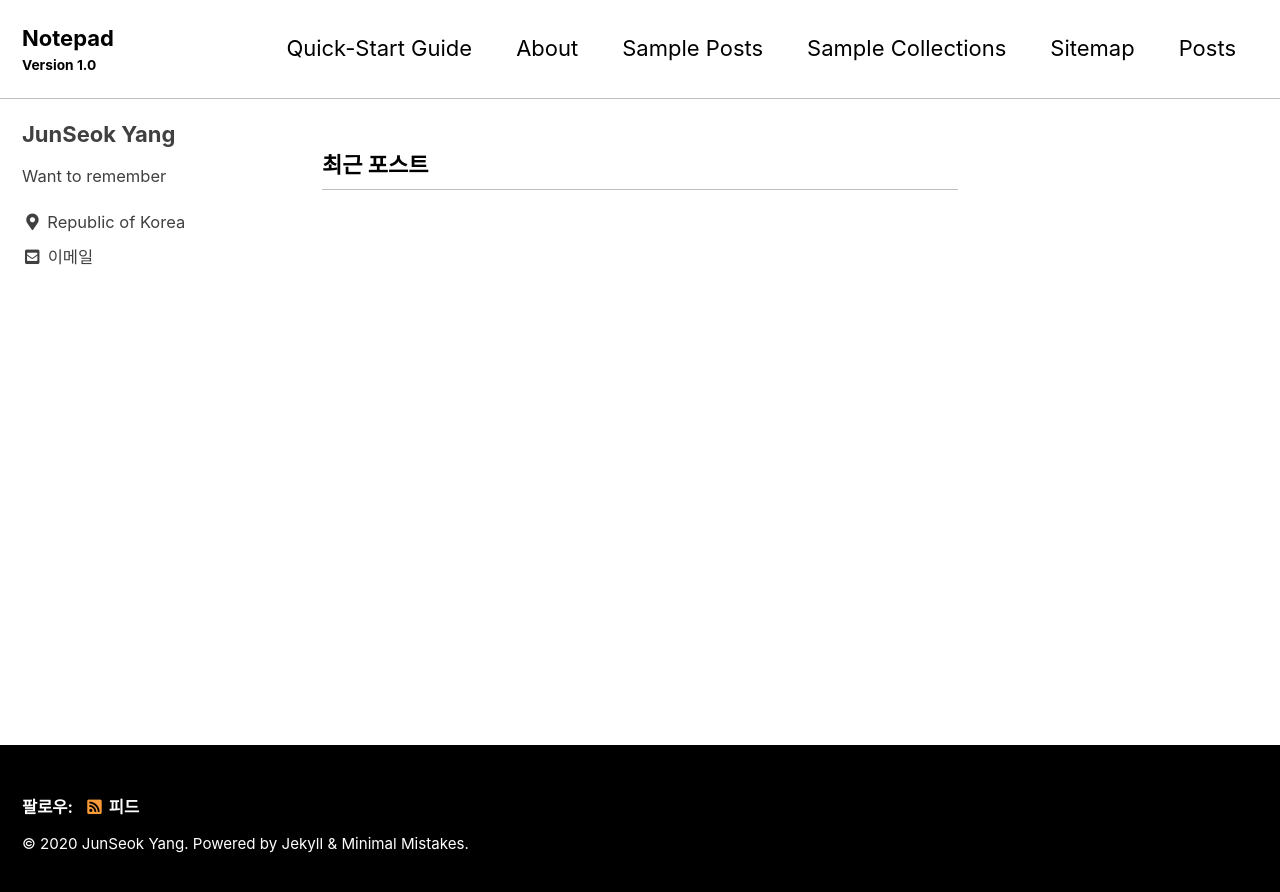
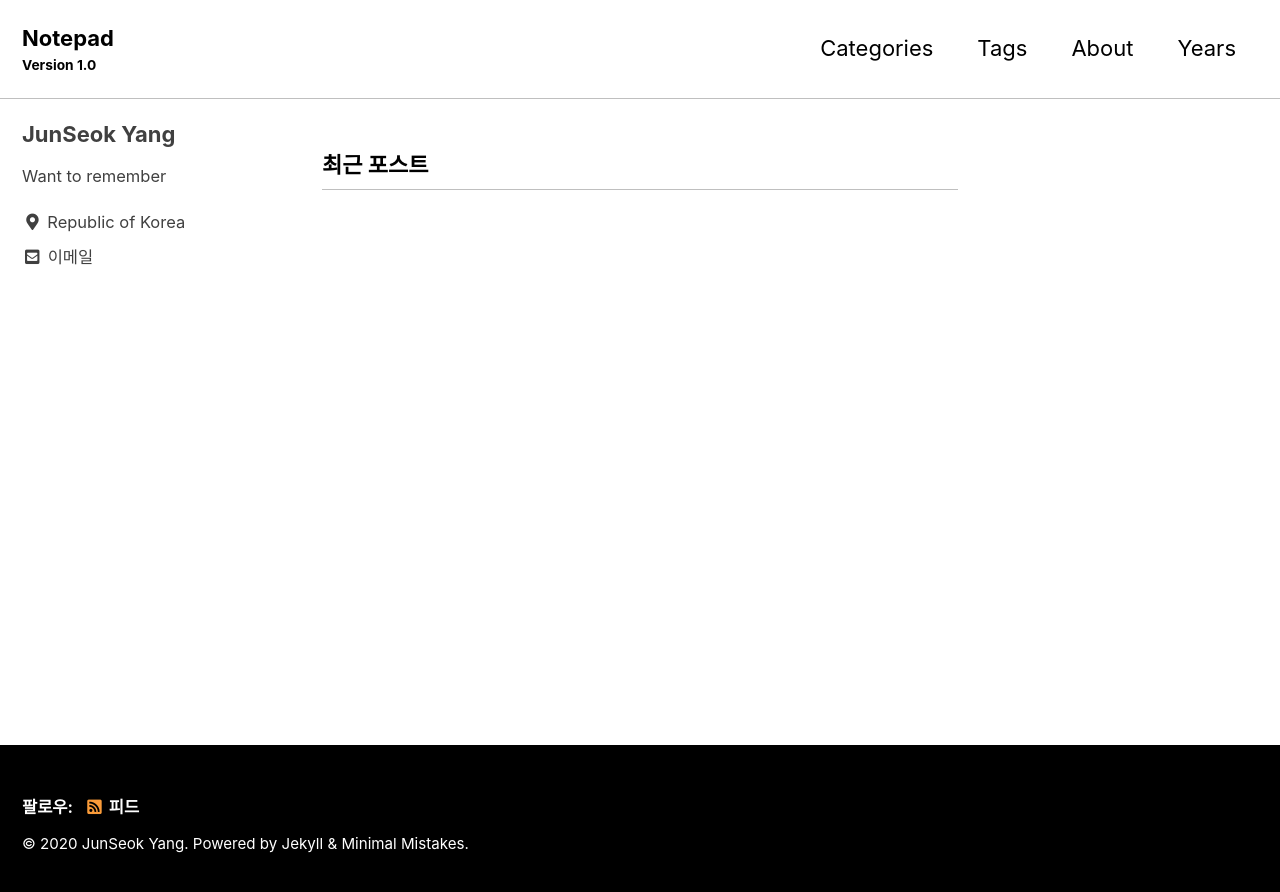
Before and after one commit to jsy0404/jsy0404.github.io, a Jekyll site: the page built from index.html, in a window 1280 px wide. Shown: the top 892 px of the page. Built offline with Jekyll 4.4.1, drawn with Linux system fonts in a browser that asks for light colours; cached includes are drawn as plain includes; the list of posts is cut into pages by our own code.

Commit message:
Edit navigation bar

```diff
--- a/_data/navigation.yml
+++ b/_data/navigation.yml
@@ -1,14 +1,10 @@
 # main links
 main:
-  - title: "Quick-Start Guide"
-    url: https://mmistakes.github.io/minimal-mistakes/docs/quick-start-guide/
+  - title: "Categories"
+    url: /categories/
+  - title: "Tags"
+    url: /tags/
   - title: "About"
-    url: https://mmistakes.github.io/minimal-mistakes/about/
-  - title: "Sample Posts"
-    url: /year-archive/
-  - title: "Sample Collections"
-    url: /collection-archive/
-  - title: "Sitemap"
-    url: /sitemap/
-  - title: "Posts"
-    url: /_posts/
+    url: /about/
+  - title: "Years"
+    url: /posts/
```
